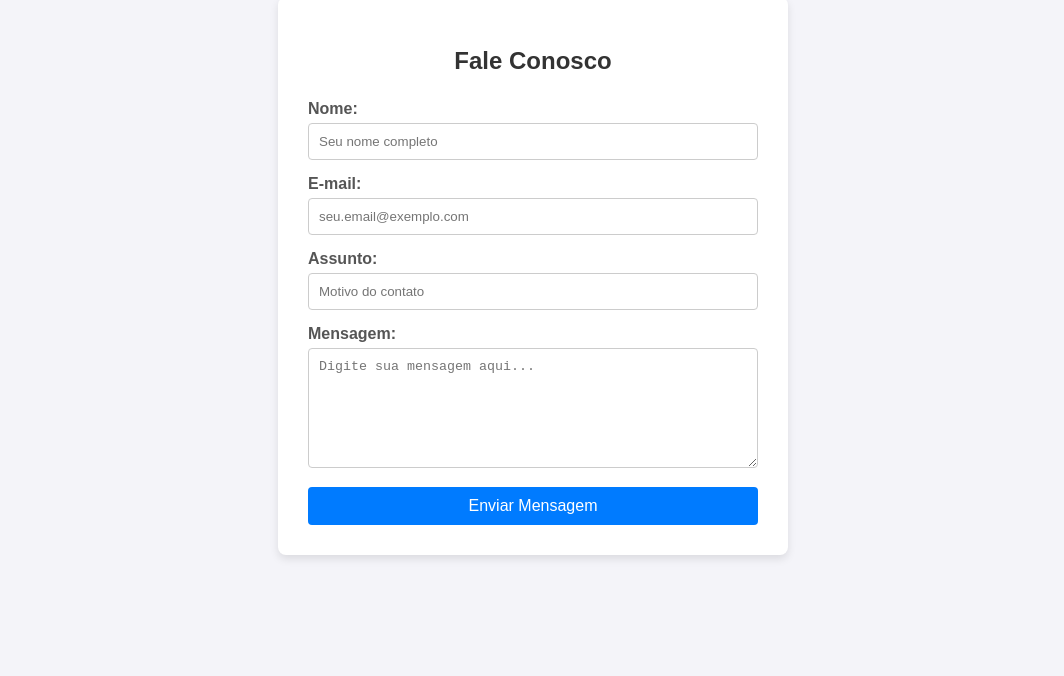
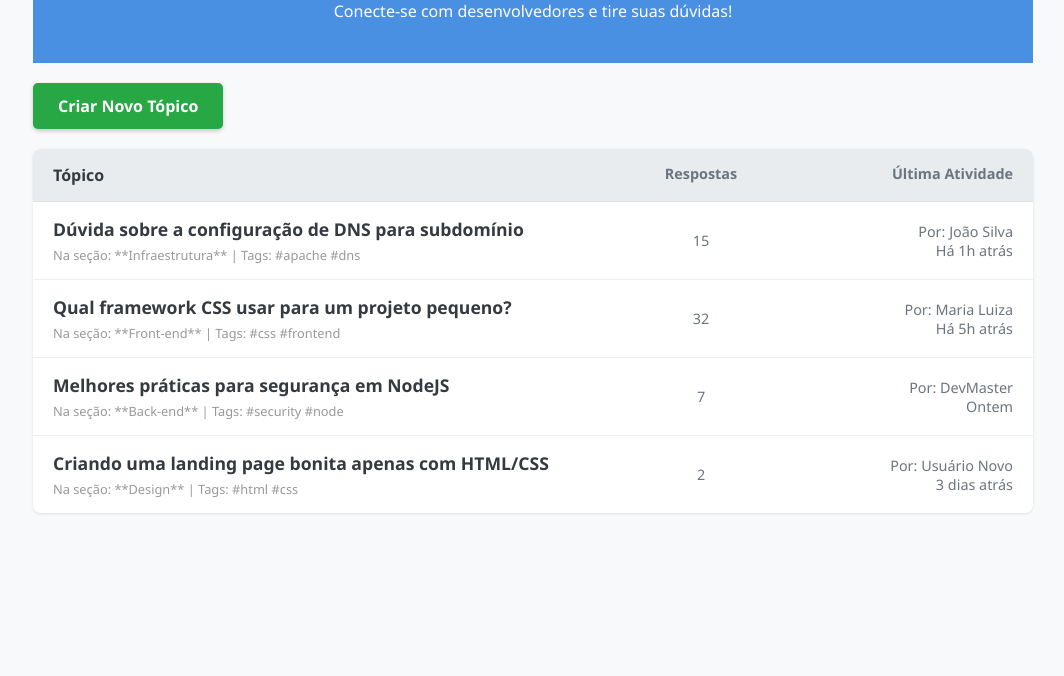
Before and after one commit to Arisleycds/Jaryredes, a plain HTML site: page index.html in a window 1280 px wide. Shown: the part 124-800 px from the top of the page, without its empty margins (107-1171 px from the left). Drawn offline with Linux system fonts and the light colour scheme.

Commit message:
Update index.html

```diff
--- a/index.html
+++ b/index.html
@@ -1,80 +1,171 @@
 <!DOCTYPE html>
-<html lang="pt-br">
+<html lang="pt-BR">
 
 <head>
     <meta charset="UTF-8">
     <meta name="viewport" content="width=device-width, initial-scale=1.0">
-    <title>Formulário de Contato Profissional</title>
+    <title>Comunidade DevTalks - Fórum</title>
+    <style>
+        /* Variáveis CSS */
+        :root {
+            --cor-primaria: #4a90e2;
+            /* Azul Comunitário */
+            --cor-fundo: #f8f9fa;
+            /* Cinza bem claro */
+            --cor-card: #ffffff;
+            --cor-texto: #343a40;
+            --sombra-card: 0 1px 3px rgba(0, 0, 0, 0.1);
+            --cor-verde-acao: #28a745;
+            --cor-verde-hover: #218838;
+            --cor-cabecalho-fundo: #e9ecef;
+            --cor-meta-dados: #6c757d;
+            --cor-hover-fundo: #f0f8ff;
+            /* Fundo levemente azul no hover */
+        }
 
-    <style>
-        /* Estilos CSS BÁSICOS para o formulário */
+        /* Estilos Globais */
         body {
-            font-family: Arial, sans-serif;
-            background-color: #f4f4f9;
-            display: flex;
-            justify-content: center;
-            align-items: center;
-            min-height: 100vh;
+            font-family: 'Segoe UI', Tahoma, Geneva, Verdana, sans-serif;
             margin: 0;
+            padding: 0;
+            background-color: var(--cor-fundo);
+            color: var(--cor-texto);
         }
 
         .container {
-            background-color: #ffffff;
-            padding: 30px;
-            border-radius: 8px;
-            box-shadow: 0 4px 8px rgba(0, 0, 0, 0.1);
-            width: 100%;
-            max-width: 450px;
+            max-width: 1000px;
+            margin: 40px auto;
+            padding: 0 20px;
         }
 
-        h2 {
-            text-align: center;
-            color: #333;
-            margin-bottom: 25px;
+        a {
+            text-decoration: none;
+            color: var(--cor-primaria);
         }
 
-        .form-group {
-            margin-bottom: 15px;
+        a:hover {
+            text-decoration: underline;
         }
 
-        label {
-            display: block;
-            margin-bottom: 5px;
-            font-weight: bold;
-            color: #555;
+        /* CABEÇALHO DA COMUNIDADE */
+        .header-comunidade {
+            background-color: var(--cor-primaria);
+            color: white;
+            padding: 25px 20px;
+            border-radius: 8px 8px 0 0;
+            text-align: center;
+            margin-bottom: 20px;
         }
 
-        input[type="text"],
-        input[type="email"],
-        textarea {
-            width: 100%;
-            padding: 10px;
-            border: 1px solid #ccc;
-            border-radius: 4px;
-            box-sizing: border-box;
-            /* Garante que padding não afete a largura total */
+        .header-comunidade h1 {
+            margin: 0;
+            font-size: 2em;
         }
 
-        textarea {
-            resize: vertical;
-            /* Permite redimensionar apenas na vertical */
-            height: 120px;
+        /* BOTÃO PRINCIPAL */
+        .btn-novo-topico {
+            display: inline-block;
+            background-color: var(--cor-verde-acao);
+            color: white;
+            padding: 12px 25px;
+            border-radius: 5px;
+            font-weight: bold;
+            margin-bottom: 20px;
+            box-shadow: 0 2px 4px rgba(0, 0, 0, 0.2);
+            transition: background-color 0.3s;
         }
 
-        button {
-            background-color: #007bff;
-            color: white;
-            padding: 10px 15px;
-            border: none;
-            border-radius: 4px;
-            cursor: pointer;
-            width: 100%;
-            font-size: 16px;
-            transition: background-color 0.3s ease;
+        .btn-novo-topico:hover {
+            background-color: var(--cor-verde-hover);
+            text-decoration: none;
         }
 
-        button:hover {
-            background-color: #0056b3;
+        /* ESTRUTURA DA LISTA DE TÓPICOS */
+        .forum-list {
+            background-color: var(--cor-card);
+            border-radius: 8px;
+            box-shadow: var(--sombra-card);
+            overflow: hidden;
+        }
+
+        .topic-header {
+            display: flex;
+            padding: 15px 20px;
+            background-color: var(--cor-cabecalho-fundo);
+            font-weight: bold;
+            border-bottom: 1px solid #dee2e6;
+            color: var(--cor-texto);
+        }
+
+        .topic-row {
+            display: flex;
+            padding: 15px 20px;
+            border-bottom: 1px solid #eee;
+            align-items: center;
+            transition: background-color 0.3s;
+        }
+
+        .topic-row:hover {
+            background-color: var(--cor-hover-fundo);
+        }
+
+        .topic-row:last-child {
+            border-bottom: none;
+        }
+
+        /* COLUNAS */
+        .col-titulo {
+            flex-basis: 60%;
+        }
+
+        .col-stats {
+            flex-basis: 15%;
+            text-align: center;
+            font-size: 0.9em;
+            color: var(--cor-meta-dados);
+        }
+
+        .col-autor {
+            flex-basis: 25%;
+            text-align: right;
+            font-size: 0.9em;
+            color: var(--cor-meta-dados);
+        }
+
+        .topic-title-link {
+            font-size: 1.1em;
+            font-weight: 600;
+            color: var(--cor-texto);
+        }
+
+        .topic-meta {
+            font-size: 0.8em;
+            color: #999;
+            margin-top: 5px;
+        }
+
+        /* Responsividade */
+        @media (max-width: 600px) {
+            .topic-header {
+                display: none;
+            }
+
+            .topic-row {
+                flex-direction: column;
+                align-items: flex-start;
+            }
+
+            .col-titulo,
+            .col-stats,
+            .col-autor {
+                flex-basis: 100%;
+                text-align: left;
+                margin-bottom: 5px;
+            }
+
+            .col-autor {
+                font-size: 0.8em;
+            }
         }
     </style>
 </head>
@@ -82,33 +173,72 @@
 <body>
 
     <div class="container">
-        <h2>Fale Conosco</h2>
 
-        <form action="#" method="POST">
+        <div class="header-comunidade">
+            <h1>DevTalks: Fórum de Desenvolvimento</h1>
+            <p>Conecte-se com desenvolvedores e tire suas dúvidas! </p>
+        </div>
 
-            <div class="form-group">
-                <label for="nome">Nome:</label>
-                <input type="text" id="nome" name="nome" placeholder="Seu nome completo" required>
+        <a href="#" class="btn-novo-topico">Criar Novo Tópico</a>
+
+        <div class="forum-list">
+
+            <div class="topic-header">
+                <div class="col-titulo">Tópico</div>
+                <div class="col-stats">Respostas</div>
+                <div class="col-autor">Última Atividade</div>
             </div>
 
-            <div class="form-group">
-                <label for="email">E-mail:</label>
-                <input type="email" id="email" name="email" placeholder="seu.email@exemplo.com" required>
+            <div class="topic-row">
+                <div class="col-titulo">
+                    <a href="#" class="topic-title-link">Dúvida sobre a configuração de DNS para subdomínio</a>
+                    <div class="topic-meta">Na seção: **Infraestrutura** | Tags: #apache #dns</div>
+                </div>
+                <div class="col-stats">15</div>
+                <div class="col-autor">
+                    Por: João Silva<br>
+                    Há 1h atrás
+                </div>
             </div>
 
-            <div class="form-group">
-                <label for="assunto">Assunto:</label>
-                <input type="text" id="assunto" name="assunto" placeholder="Motivo do contato" required>
+            <div class="topic-row">
+                <div class="col-titulo">
+                    <a href="#" class="topic-title-link">Qual framework CSS usar para um projeto pequeno?</a>
+                    <div class="topic-meta">Na seção: **Front-end** | Tags: #css #frontend</div>
+                </div>
+                <div class="col-stats">32</div>
+                <div class="col-autor">
+                    Por: Maria Luiza<br>
+                    Há 5h atrás
+                </div>
             </div>
 
-            <div class="form-group">
-                <label for="mensagem">Mensagem:</label>
-                <textarea id="mensagem" name="mensagem" placeholder="Digite sua mensagem aqui..." required></textarea>
+            <div class="topic-row">
+                <div class="col-titulo">
+                    <a href="#" class="topic-title-link">Melhores práticas para segurança em NodeJS</a>
+                    <div class="topic-meta">Na seção: **Back-end** | Tags: #security #node</div>
+                </div>
+                <div class="col-stats">7</div>
+                <div class="col-autor">
+                    Por: DevMaster<br>
+                    Ontem
+                </div>
             </div>
 
-            <button type="submit">Enviar Mensagem</button>
+            <div class="topic-row">
+                <div class="col-titulo">
+                    <a href="#" class="topic-title-link">Criando uma landing page bonita apenas com HTML/CSS</a>
+                    <div class="topic-meta">Na seção: **Design** | Tags: #html #css</div>
+                </div>
+                <div class="col-stats">2</div>
+                <div class="col-autor">
+                    Por: Usuário Novo<br>
+                    3 dias atrás
+                </div>
+            </div>
 
-        </form>
+        </div>
+
     </div>
 
 </body>
```
